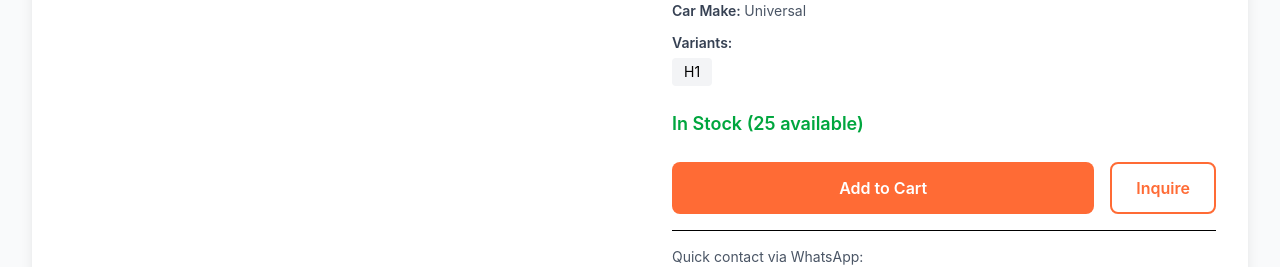
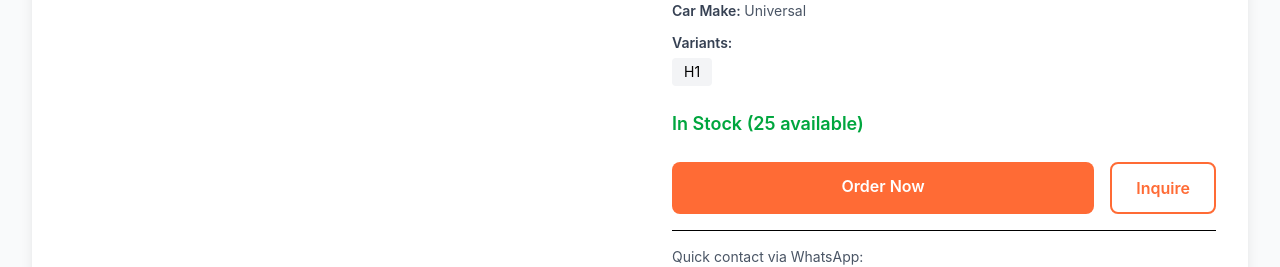
Before and after one commit to GibsonWaheire/Mariech_Autospares, a React (Vite) app in the folder frontend/: page /products/1 in a window 1280 px wide. Shown: the part 1021-1288 px from the top of the page. Built offline with nearby package versions, Linux system fonts and the light colour scheme.

Commit message:
Replace Add to Cart with Order Now button - sends email to g.waheir00@gmail.com with product details

```diff
--- a/frontend/src/pages/ProductDetail.jsx
+++ b/frontend/src/pages/ProductDetail.jsx
@@ -279,16 +279,16 @@ const ProductDetail = () => {
 
               <div className="space-y-4">
                 <div className="flex space-x-4">
-                  <button
-                    className={`flex-1 px-6 py-3 rounded-lg font-semibold transition-colors ${
+                  <a
+                    href={product.stock > 0 ? `mailto:g.waheir00@gmail.com?subject=${encodeURIComponent(`Order: ${product.name}`)}&body=${encodeURIComponent(`Hello,\n\nI would like to place an order for the following product:\n\nProduct: ${product.name}\nSKU: ${product.sku || 'N/A'}\nPrice: KES ${product.price || 'Contact for price'}\nCategory: ${product.category}${product.size ? `\nSize: ${product.size}` : ''}${product.car_make ? `\nCar Make: ${product.car_make}` : ''}${product.car_model ? `\nCar Model: ${product.car_model}` : ''}\n\nPlease confirm availability and payment details.\n\nThank you.`)}` : undefined}
+                    className={`flex-1 px-6 py-3 rounded-lg font-semibold transition-colors text-center ${
                       product.stock > 0
-                        ? 'bg-[#FF6B35] text-white hover:bg-[#e55a2b]'
-                        : 'bg-gray-300 text-gray-500 cursor-not-allowed'
+                        ? 'bg-[#FF6B35] text-white hover:bg-[#e55a2b] cursor-pointer'
+                        : 'bg-gray-300 text-gray-500 cursor-not-allowed pointer-events-none'
                     }`}
-                    disabled={product.stock === 0}
                   >
-                    {product.stock > 0 ? 'Add to Cart' : 'Out of Stock'}
-                  </button>
+                    {product.stock > 0 ? 'Order Now' : 'Out of Stock'}
+                  </a>
                   <Link
                     to="/contact"
                     className="px-6 py-3 border-2 border-[#FF6B35] text-[#FF6B35] rounded-lg font-semibold hover:bg-orange-50 transition-colors text-center"
```
